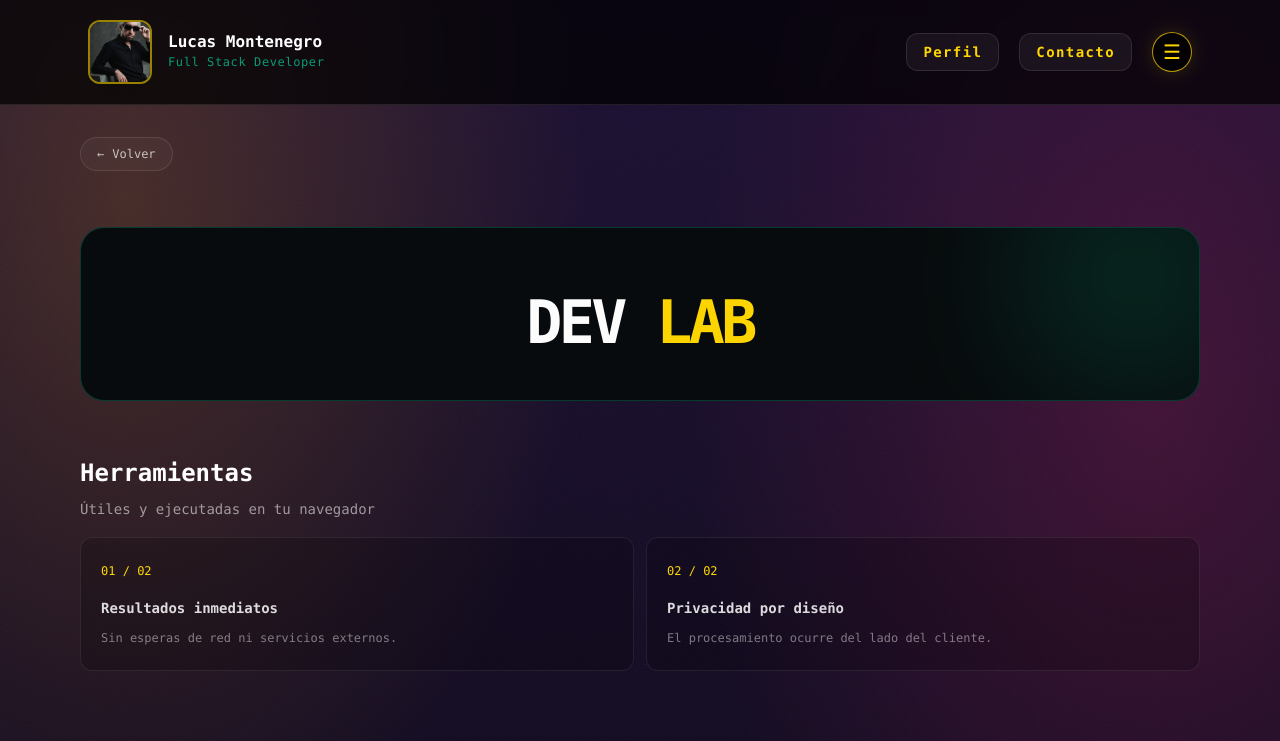
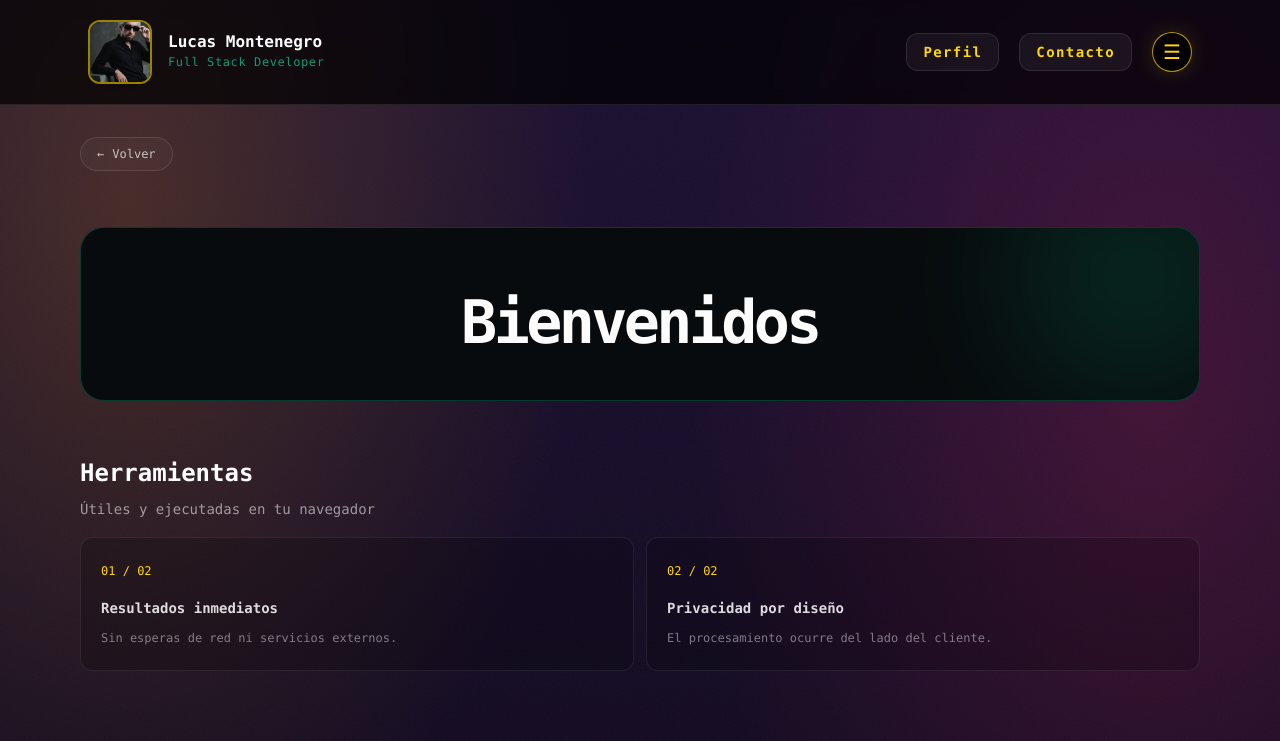
Before and after one commit to lu-developer476/Portfolio, a Next.js app: page /laboratory in a window 1280 px wide. Shown: the top 741 px of the page. Built offline with nearby package versions, Linux system fonts and the light colour scheme.

Commit message:
feat(laboratory): rename page heading to welcome

```diff
--- a/src/components/DevLabExperience.tsx
+++ b/src/components/DevLabExperience.tsx
@@ -79,7 +79,7 @@ export default function DevLabExperience() {
     base64Error: "No se pudo decodificar Base64. Verificá la entrada.",
     urlError: "No se pudo decodificar el componente URL.",
     dateError: "Fecha o timestamp no válido.",
-    ready: "Listo para procesar.", processError: "No se pudo procesar el texto.", featureTitle: "Herramientas",
+    welcomeTitle: "Bienvenidos", ready: "Listo para procesar.", processError: "No se pudo procesar el texto.", featureTitle: "Herramientas",
     hashHint: "Generá el hash de un texto en tu navegador.", caseHint: "Elegí un formato y convertí el texto al instante.",
     hashError: "No se pudo generar el hash. Probá de nuevo.", caseModes: { upper: "MAYÚSCULAS", lower: "minúsculas", title: "Título", camel: "camelCase", snake: "snake_case", kebab: "kebab-case" },
     feature1: "Resultados inmediatos", feature1d: "Sin esperas de red ni servicios externos.",
@@ -103,7 +103,7 @@ export default function DevLabExperience() {
     base64Error: "Could not decode Base64. Check the input.",
     urlError: "Could not decode the URL component.",
     dateError: "Invalid date or timestamp.",
-    ready: "Ready to process.", processError: "Could not process the text.", featureTitle: "Tools",
+    welcomeTitle: "Welcome", ready: "Ready to process.", processError: "Could not process the text.", featureTitle: "Tools",
     hashHint: "Generate a text hash right in your browser.", caseHint: "Choose a format and convert text instantly.",
     hashError: "Could not generate the hash. Try again.", caseModes: { upper: "UPPERCASE", lower: "lowercase", title: "Title Case", camel: "camelCase", snake: "snake_case", kebab: "kebab-case" },
     feature1: "Instant results", feature1d: "No network wait or external services.",
@@ -203,7 +203,7 @@ export default function DevLabExperience() {
       <header className="relative overflow-hidden rounded-3xl border border-cyber-neonGreen/20 bg-[#080b0d] px-5 py-8 sm:px-9 sm:py-12">
         <div aria-hidden="true" className="pointer-events-none absolute -right-16 -top-20 h-64 w-64 rounded-full bg-cyber-neonGreen/10 blur-3xl" />
         <div className="relative mx-auto w-full text-center">
-          <h1 className="mt-4 text-4xl font-black tracking-[-.06em] text-white motion-safe:animate-[pulse_3s_ease-in-out_infinite] sm:text-6xl">DEV <span className="text-cyber-gold">LAB</span></h1>
+          <h1 className="mt-4 text-4xl font-black tracking-[-.06em] text-white motion-safe:animate-[pulse_3s_ease-in-out_infinite] sm:text-6xl">{copy.welcomeTitle}</h1>
 
         </div>
       </header>
```
